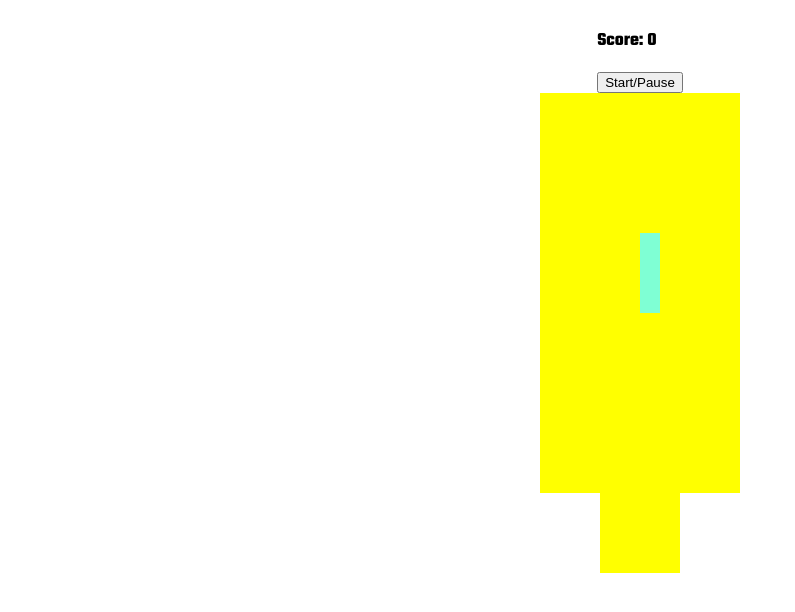
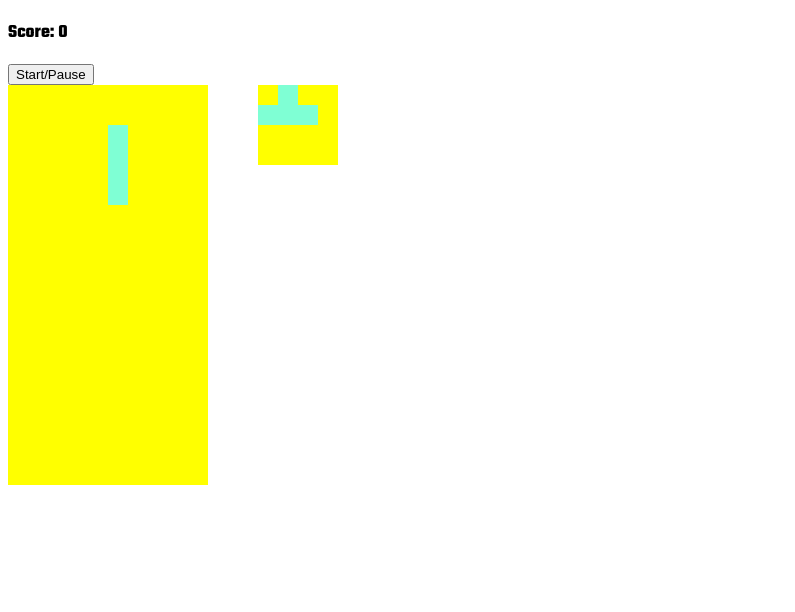
Before and after one commit to aminakano/JSTetris, a plain HTML site: page index.html in a window 1280 px wide. Both pictures are taken after a click on the button "Start/Pause". Shown: the whole page, without its empty margins (0-795 px from the left). Drawn offline with Linux system fonts and the light colour scheme.

Commit message:
mini grid and start btn worked

```diff
--- a/app.js
+++ b/app.js
@@ -53,6 +53,8 @@ document.addEventListener("DOMContentLoaded", () => {
 
   let currentPosition = 4;
   let currentRotation = 0;
+  let nextRandom = 0;
+  let timerId;
 
   let random = Math.floor(Math.random() * theTetrominoes.length);
 
@@ -77,7 +79,7 @@ document.addEventListener("DOMContentLoaded", () => {
     freeze();
   }
 
-  timerId = setInterval(moveDown, 1000);
+  // timerId = setInterval(moveDown, 1000);
 
   const control = e => {
     switch(e.keyCode) {
@@ -101,11 +103,13 @@ document.addEventListener("DOMContentLoaded", () => {
     if(current.some(i => squares[currentPosition + i + GRID_WIDTH].classList.contains("taken"))) {
       current.forEach(i => squares[currentPosition + i].classList.add("taken"))
 
-      random = Math.floor(Math.random() * theTetrominoes.length);
+      random = nextRandom;
+      nextRandom = Math.floor(Math.random() * theTetrominoes.length);
       current = theTetrominoes[random][currentRotation];
 
       currentPosition = 4;
       draw();
+      displayShape();
     }
   }
 
@@ -148,13 +152,40 @@ document.addEventListener("DOMContentLoaded", () => {
     draw();
   }
 
+  // mini grid that shows the upcoming tetrominoes
   const displaySquares = document.querySelectorAll(".mini-grid div")
   const displayWidth = 4;
   let displayIndex = 0;
 
   const upNextTetrominoes = [
+    [1, displayWidth +1, displayWidth*2+1, 2],
+    [0, displayWidth, displayWidth+1, displayWidth*2+1],
+    [1, displayWidth, displayWidth+1, displayWidth+2],
+    [0, 1, displayWidth, displayWidth+1],
+    [1, displayWidth+1, displayWidth*2+1, displayWidth*3+1]
+  ]
 
-  ]
+  const displayShape = () => {
+    displaySquares.forEach(square => {
+      square.classList.remove("tetromino")
+    });
+
+    upNextTetrominoes[nextRandom].forEach(i => {
+      displaySquares[displayIndex + i].classList.add("tetromino");
+    });
+  }
+
+  startBtn.addEventListener("click", () => {
+    if(timerId) {
+      clearInterval(timerId); // pause
+      timerId = null;
+    } else {
+      draw(); // start
+      timerId = setInterval(moveDown, 1000);
+      nextRandom = Math.floor(Math.random() * theTetrominoes.length);
+      displayShape();
+    }
+  })
 
 })
 
--- a/index.html
+++ b/index.html
@@ -7,13 +7,13 @@
   <title>Basic tetris</title>
 </head>
 <body>
-  <div class="container">
     <div class="items">
       <h3>Score: <span id="score">0</span></h3>
       <button id="start-button">Start/Pause</button>
     </div>
-    <div id="grid" class="grid"></div>
-  </div>
+    <div class="container">
+      <div id="grid" class="grid"></div>
+    </div>
   <script src="app.js"></script>
 </body>
 </html>
--- a/style.css
+++ b/style.css
@@ -1,10 +1,10 @@
-@import url('https://fonts.googleapis.com/css2?family=Teko:wght@700&display=swap');
+ @import url('https://fonts.googleapis.com/css2?family=Teko:wght@700&display=swap');
 
 .container {
   display: flex;
-  justify-content: center;
+  /* justify-content: center;
   align-items: center;
-  flex-direction: column;
+  flex-direction: column; */
 }
 
 h3 {
@@ -25,10 +25,10 @@ h3 {
 
 .tetromino {
   background-color: aquamarine;
-  /* border: 1px solid #fff; */
 }
 
 .mini-grid {
+  margin-left: 50px;
   width: 80px;
   height: 80px;
   display: flex;
```
